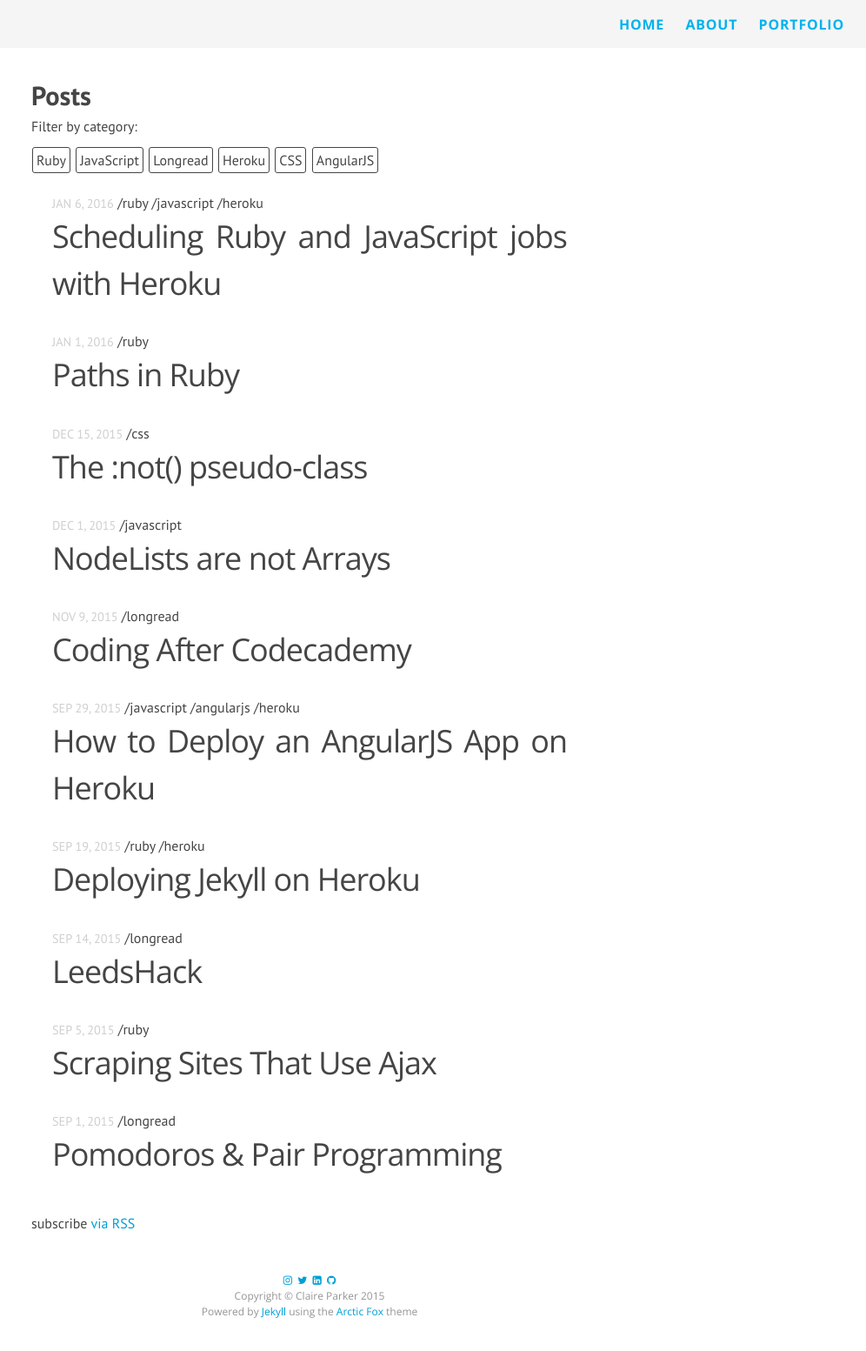
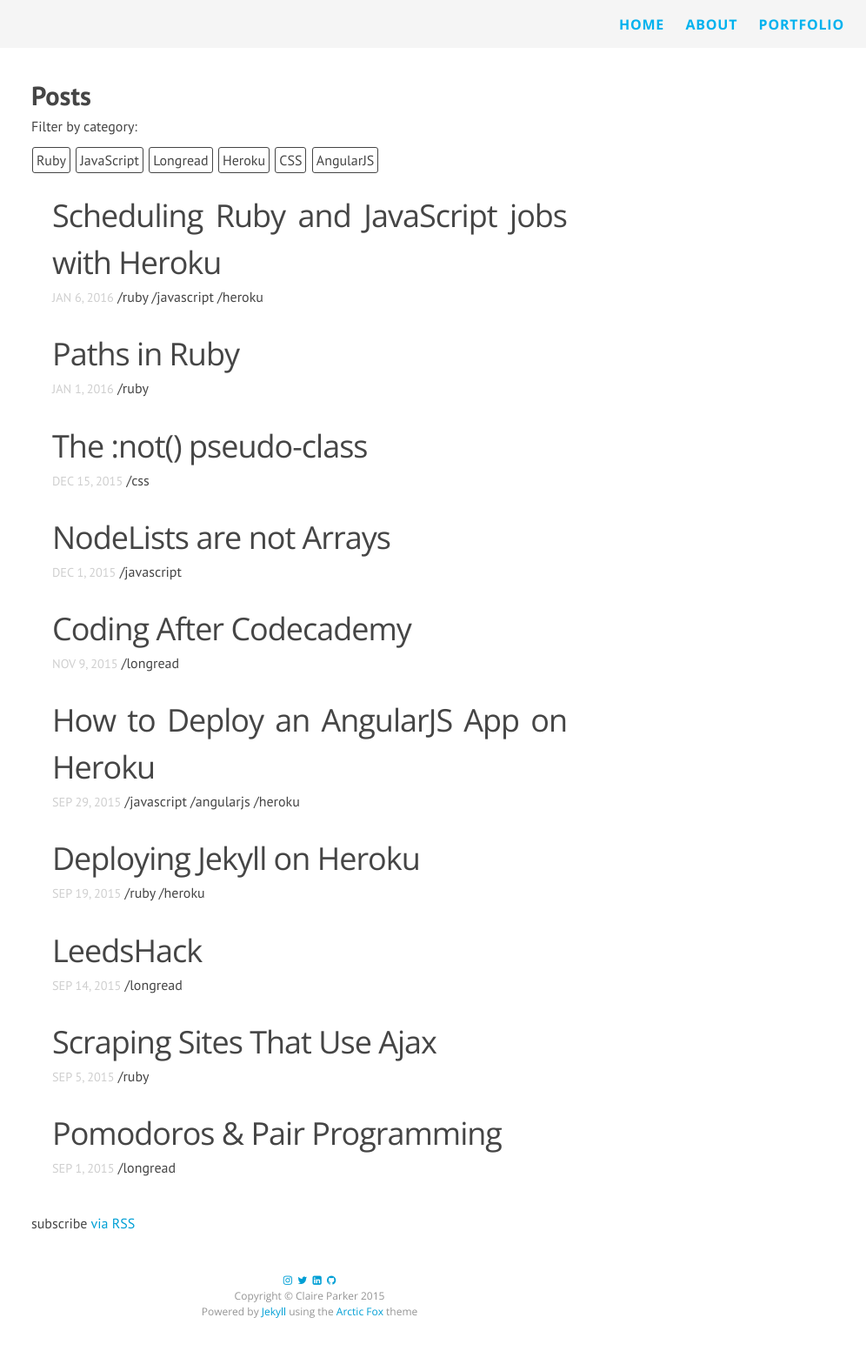
Before and after one commit to claire-codes/blog-com, a Jekyll site: the page built from index.html, in a window 1280 px wide. Shown: the whole page at 87% size, without its empty margins (284-1280 px from the left). Built offline with Jekyll 4.4.1, drawn with Linux system fonts in a browser that asks for light colours; nearby versions of some CDN libraries.

Commit message:
:police_car: Display post title first cos that\'s the more important bit

```diff
--- a/index.html
+++ b/index.html
@@ -15,18 +15,17 @@ layout: default
   <ul class="post-list">
     {% for post in site.posts %}
       <li class="post-head" data-categories="{%for category in post.categories %}{{category}} {% endfor %}">
+
+        <h2>
+          <a class="post-link" href="{{ post.url | prepend: site.baseurl }}">{{ post.title }}</a>
+        </h2>
+
         <span class="post-meta">{{ post.date | date: "%b %-d, %Y" }}</span>
         {%for category in post.categories %}
           <span>/{{category}} </span>
         {% endfor %}
 
-        <h2>
-          <a class="post-link" href="{{ post.url | prepend: site.baseurl }}">{{ post.title }}</a>
-        </h2>
-
-        <br />
-
-      </li>
+      </li><br>
     {% endfor %}
   </ul>
 
```
